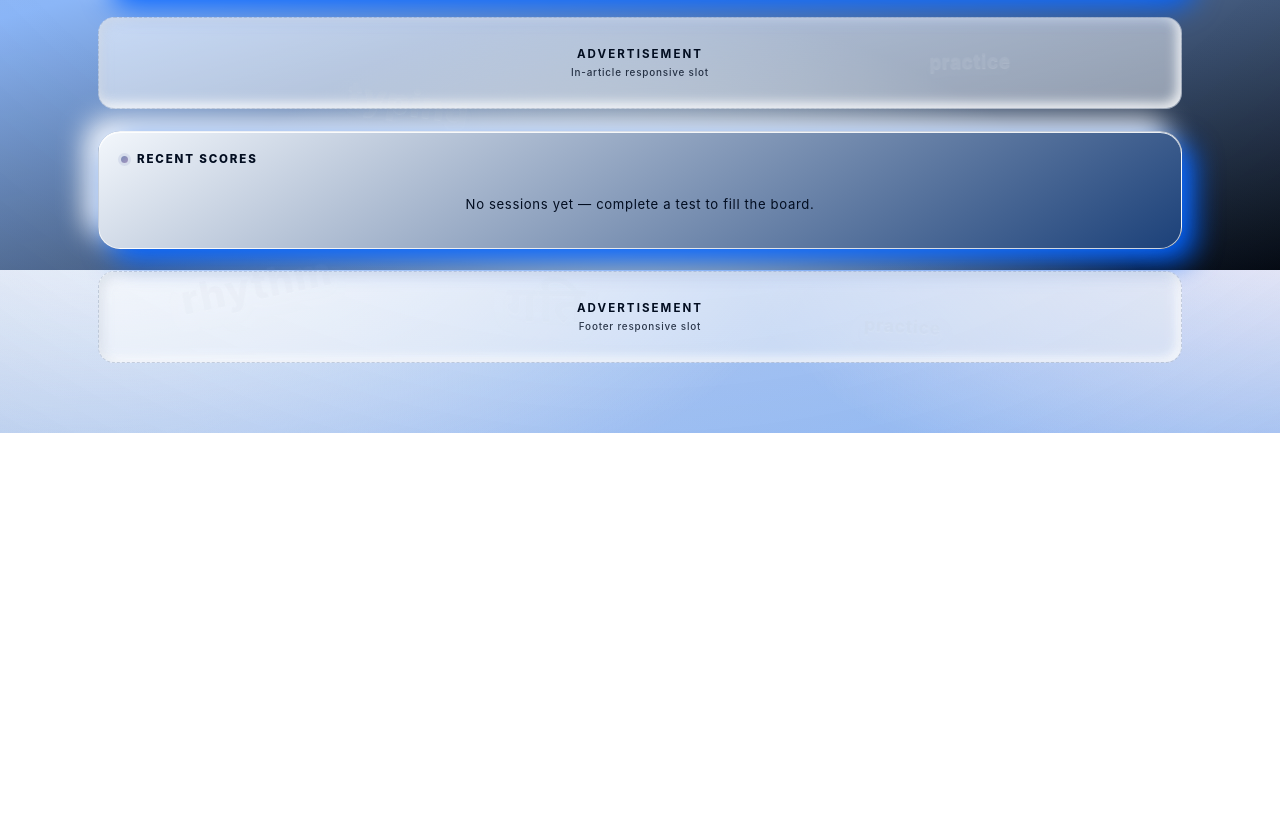
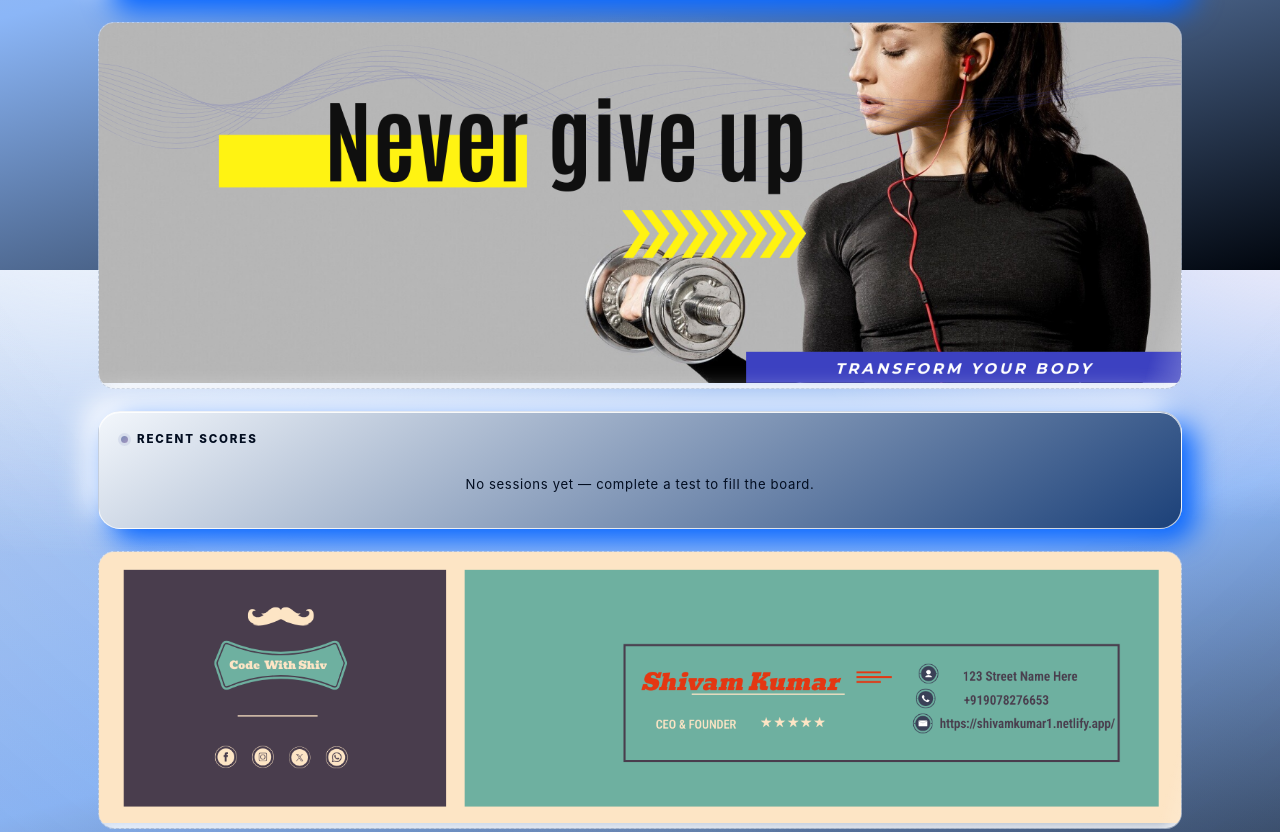
Before and after one commit to ss2547824-crypto/typing-website, a plain HTML site: page index.html in a window 1280 px wide. Shown: the part 1330-2162 px from the top of the page. Before the commit the page ends 1763 px from the top, so only its background shows below. Drawn offline with Linux system fonts and the light colour scheme.

Commit message:
AD SLOT (TOP BANNER)

```diff
--- a/index.html
+++ b/index.html
@@ -764,8 +764,8 @@ body.typing .bg-word{animation-play-state:paused;}
   <!-- ============ AD SLOT (TOP BANNER) ============ -->
   <!-- PASTE ADSENSE 728x90 / responsive UNIT BELOW -->
   <div class="ad-slot">
-    Advertisement
-    <span class="small">728 × 90 banner slot</span>
+    <img src="0.png" alt="728x90 ad placeholder" style="max-width:100%;height:auto;">
+    <span class="small"></span>
   </div>
 
   <!-- ============ CONTROLS ============ -->
@@ -849,8 +849,8 @@ body.typing .bg-word{animation-play-state:paused;}
   <!-- ============ AD SLOT (INLINE) ============ -->
   <!-- PASTE ADSENSE IN-ARTICLE UNIT BELOW -->
   <div class="ad-slot">
-    Advertisement
-    <span class="small">In-article responsive slot</span>
+  <img src="1 (2).png" alt="728 × 90 ad placeholder" style="max-width:100%;height:auto;">
+    <span class="small"></span>
   </div>
 
   <!-- ============ RECENT SCORES ============ -->
@@ -864,8 +864,8 @@ body.typing .bg-word{animation-play-state:paused;}
   <!-- ============ AD SLOT (FOOTER) ============ -->
   <!-- PASTE ADSENSE FOOTER UNIT BELOW -->
   <div class="ad-slot">
-    Advertisement
-    <span class="small">Footer responsive slot</span>
+    <img src="c.png" alt="728 × 90 ad placeholder" style="max-width:100%;height:auto;">
+    <span class="small"></span>
   </div>
 
 </div>
```
Also changed, not shown: 0.png (added), 1 (2).png (added), c.png (added).
